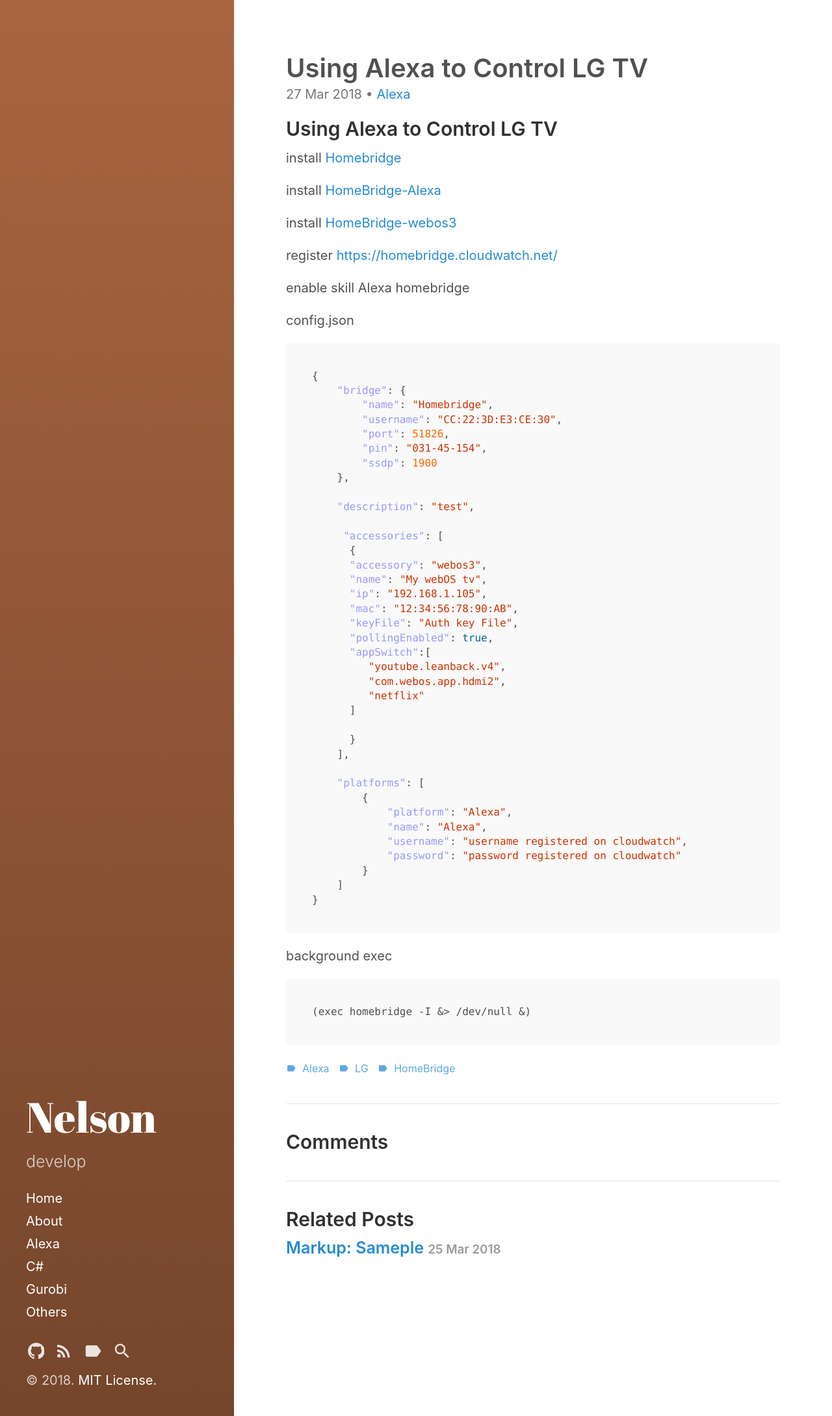
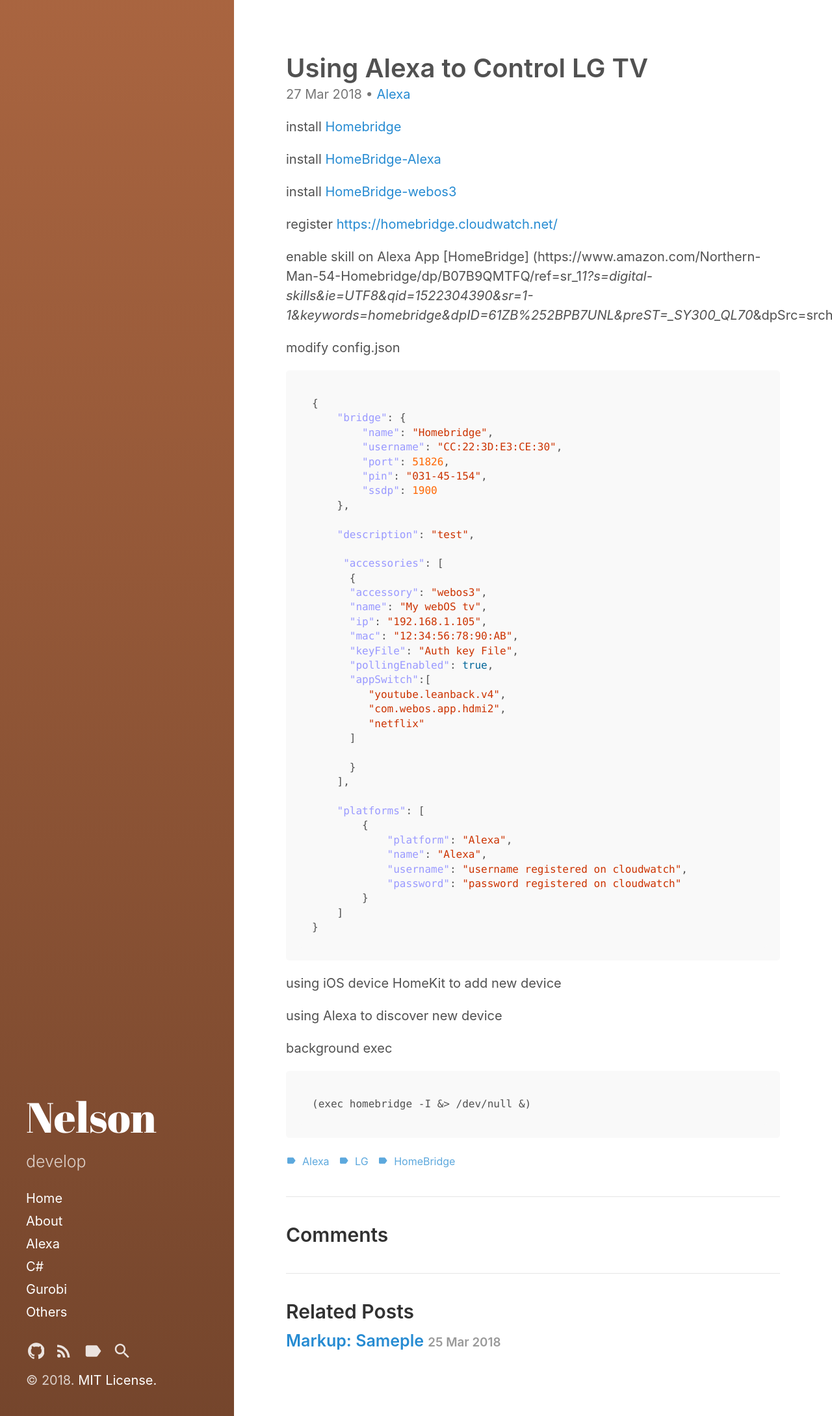
Before and after one commit to cnyang/cnyang.github.io, a Jekyll site: the page built from _posts/2018-03-27-Using-Alexa-Control-LG-TV.md, in a window 1280 px wide. Shown: the whole page at 65% size. Built offline with Jekyll 4.4.1, drawn with Linux system fonts in a browser that asks for light colours.

Commit message:
add more instruction

````diff
--- a/_posts/2018-03-27-Using-Alexa-Control-LG-TV.md
+++ b/_posts/2018-03-27-Using-Alexa-Control-LG-TV.md
@@ -8,7 +8,6 @@ tags:
   - LG
   - HomeBridge
 ---
-## Using Alexa to Control LG TV
 install
 [Homebridge](https://github.com/nfarina/homebridge)
 
@@ -21,9 +20,9 @@ install
 register
 [https://homebridge.cloudwatch.net/](https://homebridge.cloudwatch.net/)
 
-enable skill Alexa homebridge
+enable skill on Alexa App [HomeBridge] (https://www.amazon.com/Northern-Man-54-Homebridge/dp/B07B9QMTFQ/ref=sr_1_1?s=digital-skills&ie=UTF8&qid=1522304390&sr=1-1&keywords=homebridge&dpID=61ZB%252BPB7UNL&preST=_SY300_QL70_&dpSrc=srch)
 
-config.json
+modify config.json
 
 ``` json
 {
@@ -65,6 +64,10 @@ config.json
 }
 ```
 
+using iOS device HomeKit to add new device
+
+using Alexa to discover new device
+
 background exec
 ```
 (exec homebridge -I &> /dev/null &)
````
